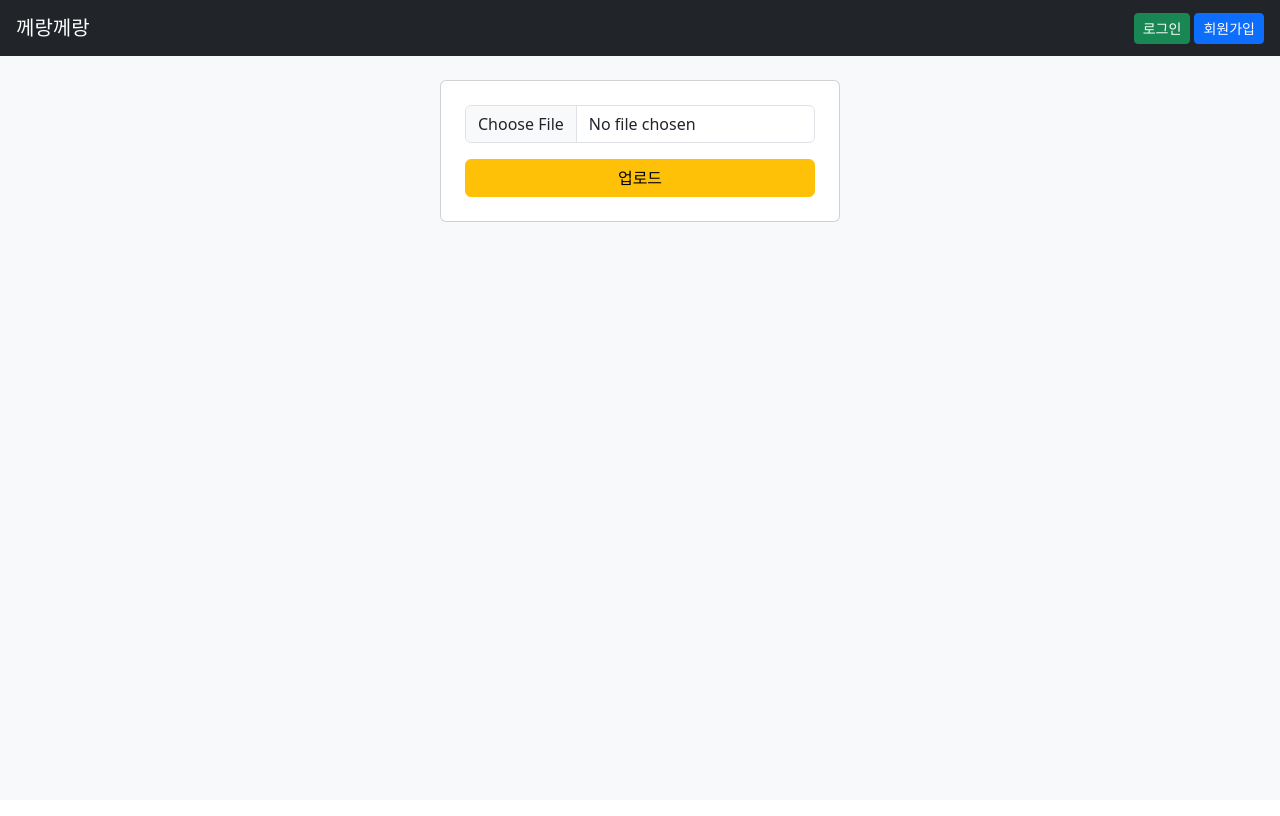
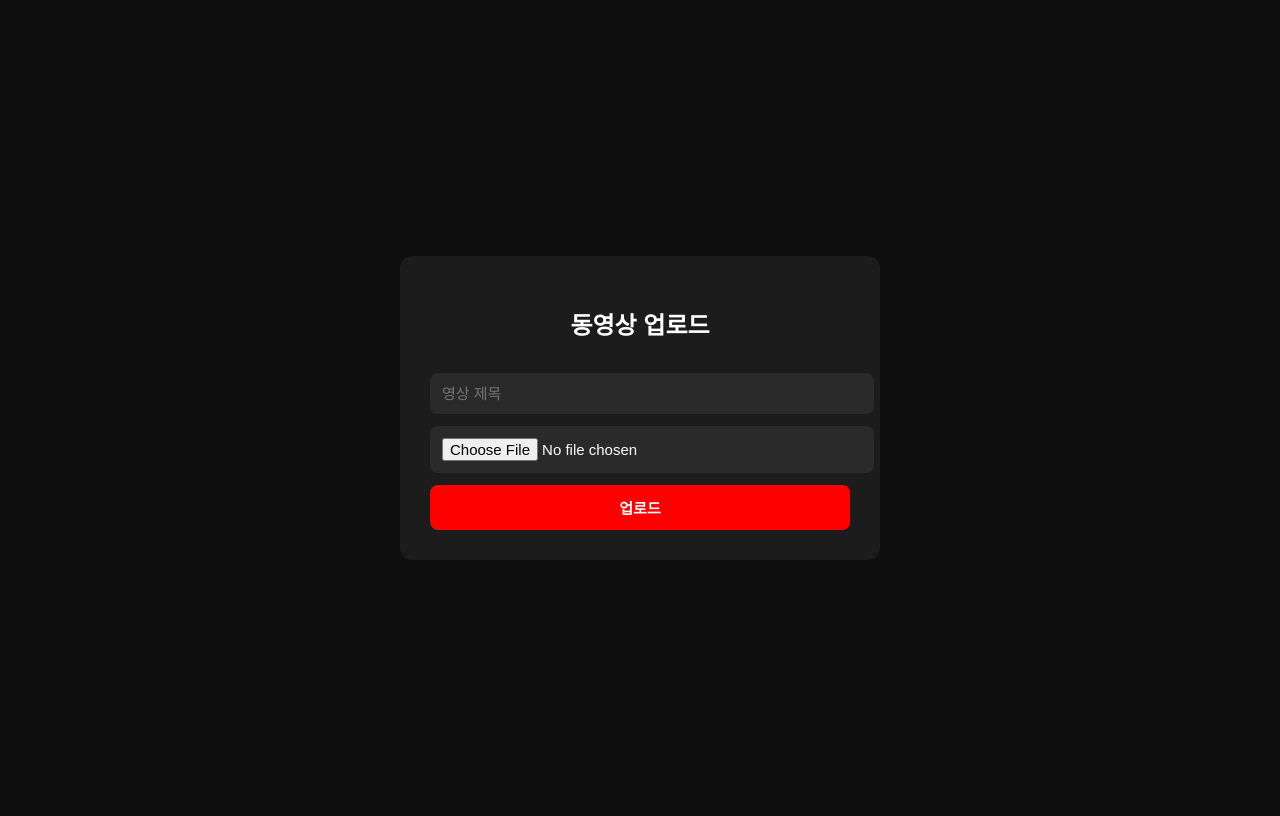
Before and after one commit to eysu3dufudst-a11y/kkerang, a Flask app: template templates/upload.html in a window 1280 px wide. Before the commit the page ends 222 px from the top, so only its background shows below. Run offline with Flask 3, Linux system fonts and the light colour scheme; the template is opened without the code that fills it, so the values that code supplies are empty.

Commit message:
Update upload.html

```diff
--- a/templates/upload.html
+++ b/templates/upload.html
@@ -1,9 +1,50 @@
-{% extends 'base.html' %}
-{% block content %}
-<div class="card mx-auto p-4" style="max-width:400px">
-<form method="POST" enctype="multipart/form-data">
-<input type="file" name="video" class="form-control mb-3" required>
-<button class="btn btn-warning w-100">업로드</button>
-</form>
-</div>
-{% endblock %}
+<!DOCTYPE html>
+<html lang="ko">
+<head>
+    <meta charset="UTF-8">
+    <title>동영상 업로드</title>
+    <meta name="viewport" content="width=device-width, initial-scale=1">
+    <style>
+        body {
+            background:#0f0f0f;
+            color:white;
+            font-family: Arial, sans-serif;
+            display:flex;
+            justify-content:center;
+            align-items:center;
+            height:100vh;
+        }
+        .box {
+            background:#1c1c1c;
+            padding:30px;
+            border-radius:12px;
+            width:100%;
+            max-width:420px;
+        }
+        h2 { text-align:center; }
+        input, button {
+            width:100%;
+            margin-top:12px;
+            padding:12px;
+            border-radius:8px;
+            border:none;
+            font-size:15px;
+        }
+        input { background:#2a2a2a; color:white; }
+        button {
+            background:#ff0000;
+            color:white;
+            font-weight:bold;
+            cursor:pointer;
+        }
+    </style>
+</head>
+<body>
+    <form class="box" method="POST" enctype="multipart/form-data">
+        <h2>동영상 업로드</h2>
+        <input type="text" name="title" placeholder="영상 제목" required>
+        <input type="file" name="video" accept="video/*" required>
+        <button type="submit">업로드</button>
+    </form>
+</body>
+</html>
```
